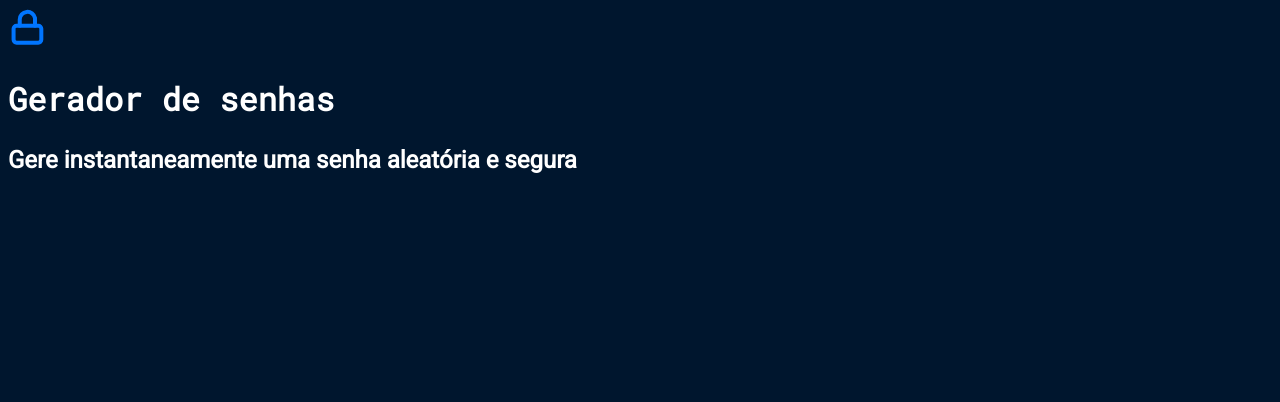
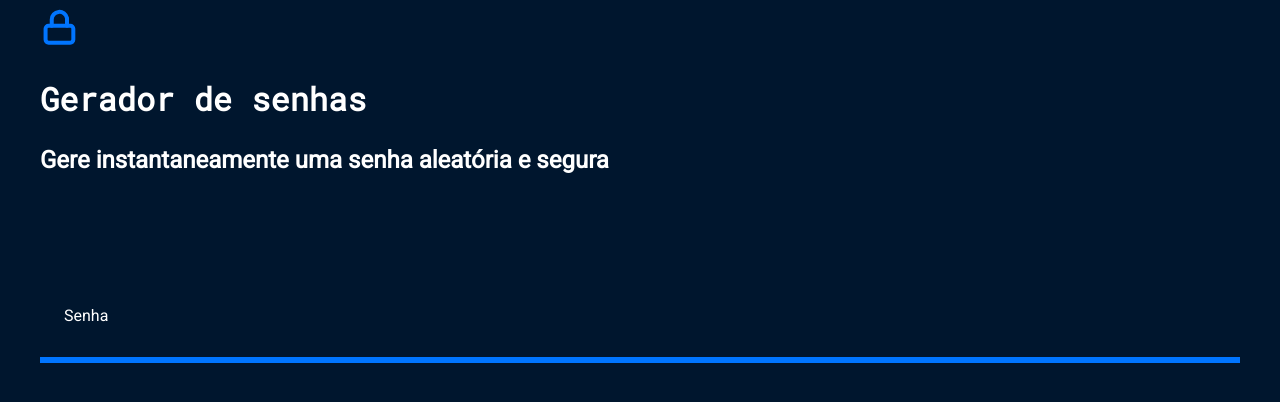
Before and after one commit to enTrapTa06/cyber-security, a plain HTML site: page index.html in a window 1280 px wide. Drawn offline with Linux system fonts and the light colour scheme.

Commit message:
Add files via upload

```diff
--- a/index.html
+++ b/index.html
@@ -7,9 +7,19 @@
     <title>Gerador de senhas</title>
     <link rel="stylesheet" href="style.css">
 </head>
+
 <body>
-    <img src="unlock.svg" alt="cadeado fechado">
-    <h2 class="titulo-principal">Gerador de senhas</h2>
-    <h3 class="titulo-secundario">Gere instantaneamente uma senha aleatória e segura</h3>
+    <section class="conteudo">
+        <div class="conteudo-titulo">
+            <img src="unlock.svg" alt="cadeado fechado">
+            <h2 class="titulo-principal">Gerador de senhas</h2>
+            <h3 class="titulo-secundario">Gere instantaneamente uma senha aleatória e segura</h3>
+        </div>
+        <div class="conteudo-senha">
+            <label for="senha">Senha</label>
+            <input name="senha" type="text" id="campo-senha">
+        </div>
+    </section>
 </body>
+
 </html>
--- a/style.css
+++ b/style.css
@@ -8,6 +8,7 @@
     --borda: #0075FF;
     --roboto: 'Roboto', sans-serif;
     --roboto-mono: 'Roboto Mono', monospace;
+    --fundo-senha: #;
 }
 
 body {
@@ -24,3 +25,27 @@ body {
 .titulo-secundario {
     font-size: 24px;
 }
+
+.conteudo {
+    max-width: 1200px;
+    margin: 0 auto;
+}
+
+.conteudo-senha {
+    margin-top: 80px;
+    background-color: var(--fundo-senha);
+    padding: 24px;
+    border-bottom: 6px solid var(--borda);
+}
+
+#campo-senha {
+    background-color: var(--fundo-senha);
+    border: none;
+    color: var(--branco);
+    font-family: var(--roboto-mono);
+    font-size: 40px;
+}
+
+#campo-senha:focus {
+    outline: none;
+}
```
